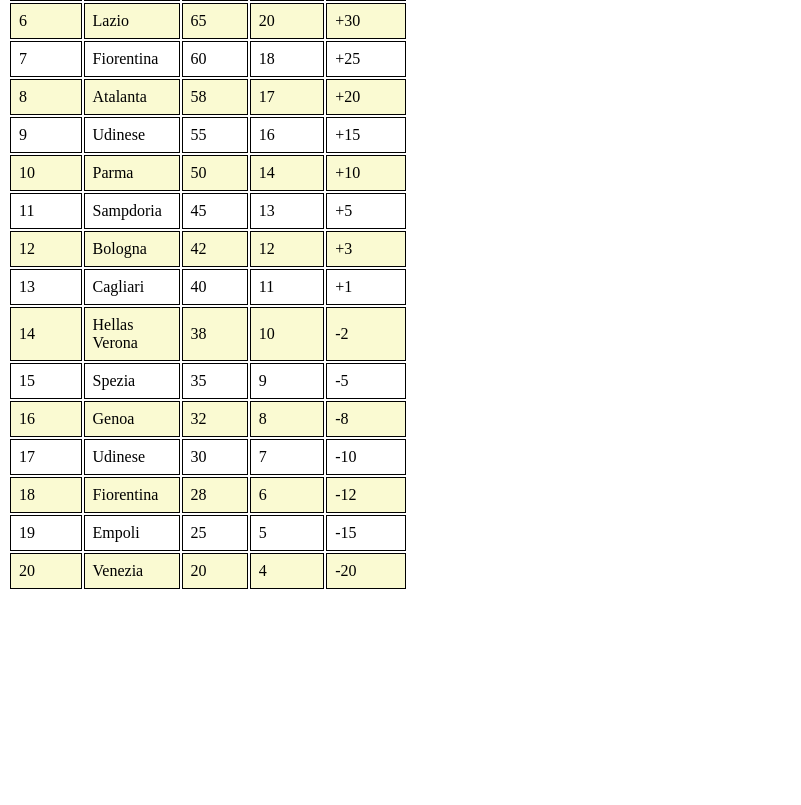
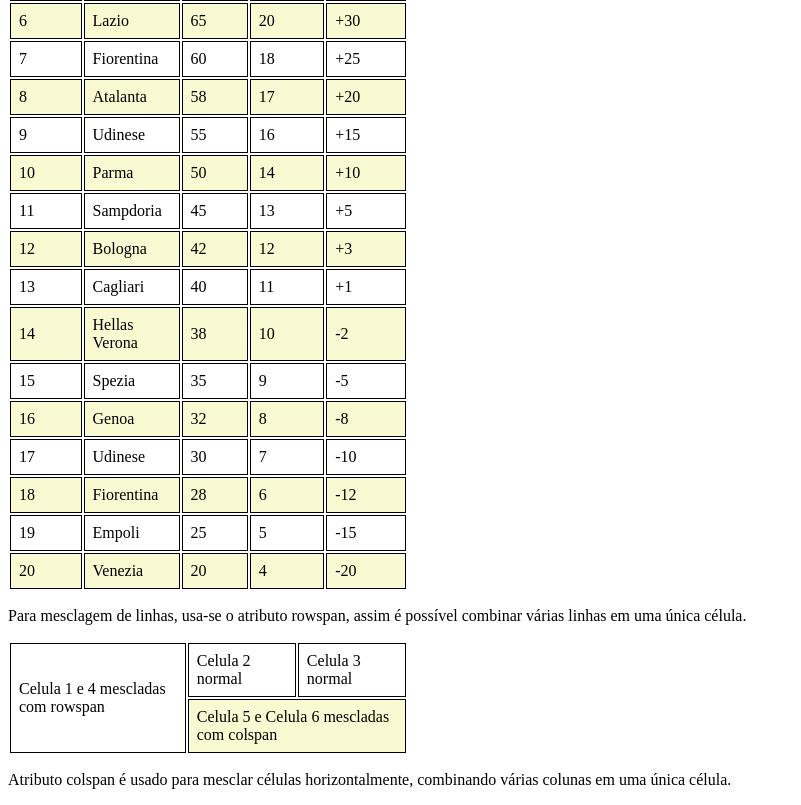
Before and after one commit to marioburali/Tabelas, a plain HTML site: page index.html in a window 1280 px wide. Shown: the part 6884-7689 px from the top of the page, without its empty margins (0-801 px from the left). Before the commit the page ends 7483 px from the top, so only its background shows below. Drawn offline with Linux system fonts and the light colour scheme.

Commit message:
Update index.html

```diff
--- a/index.html
+++ b/index.html
@@ -396,5 +396,19 @@
             <td>-20</td>
         </tbody>
       </table>
+
+      <p>Para mesclagem de linhas, usa-se o atributo rowspan, assim é possível combinar várias linhas em uma única célula.</p>
+      <table>
+        <tr>
+          <td rowspan="2">Celula 1 e 4 mescladas com rowspan</td>
+          <td>Celula 2 normal</td>
+          <td>Celula 3 normal</td>
+        </tr>
+        <tr>
+          <td colspan="2">Celula 5 e Celula 6 mescladas com colspan</td>
+        </tr>
+      </table>
+      <p>Atributo colspan é usado para mesclar células horizontalmente, combinando várias colunas em uma única célula.</p>
+
 </body>
 </html>
```
